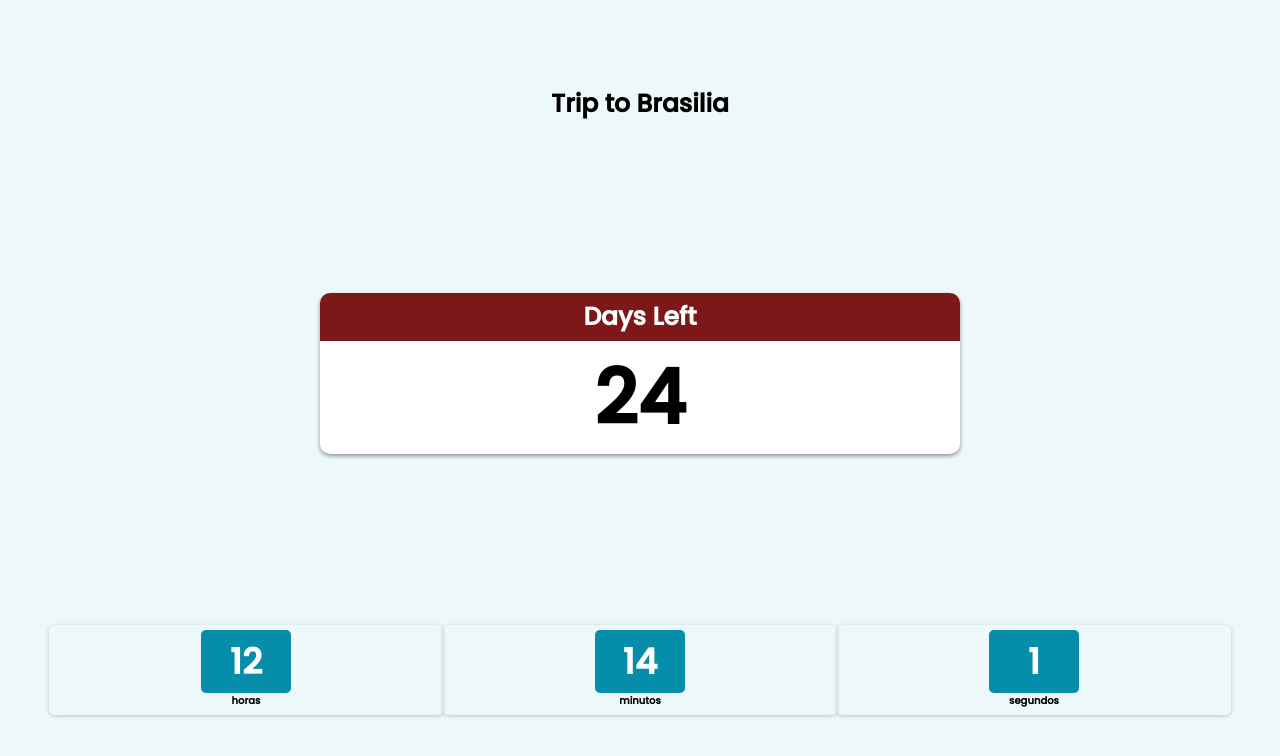
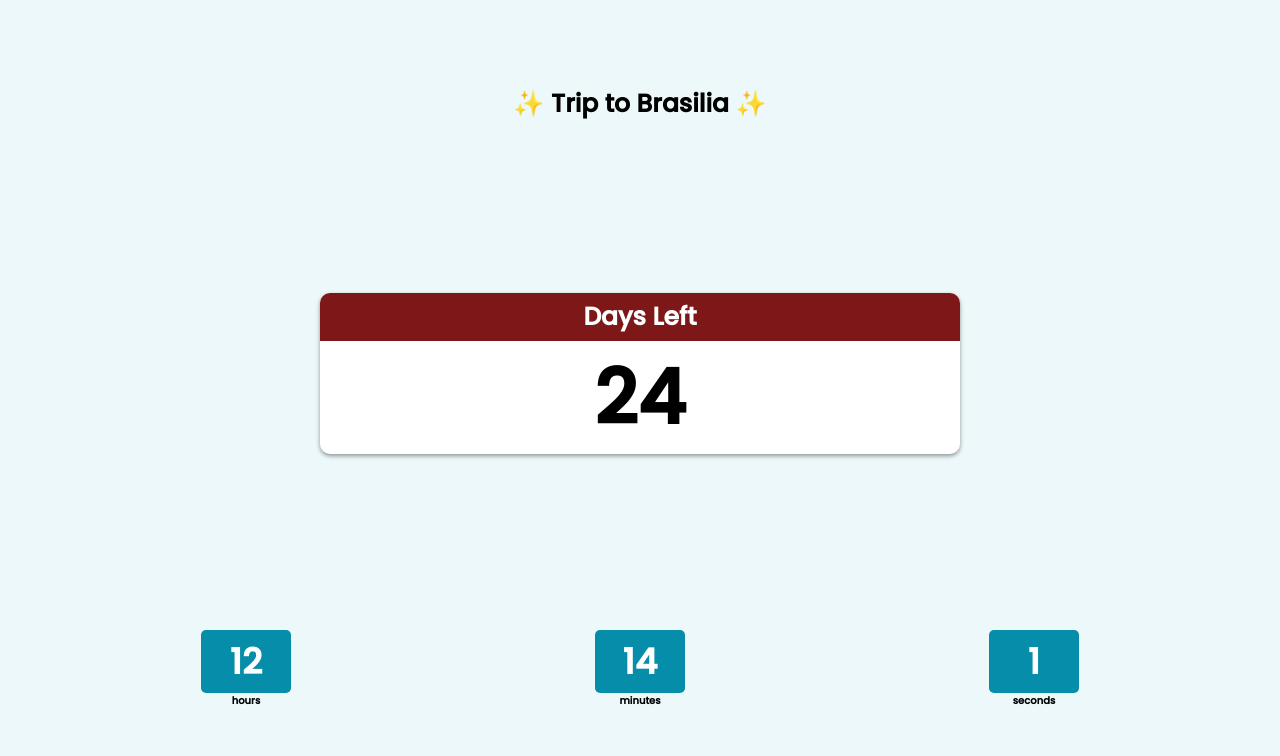
Before and after one commit to oArthur/countdown, a React (Create React App) app: page / in a window 1280 px wide. Shown: the top 756 px of the page. Built offline with nearby package versions, Linux system fonts and the light colour scheme.

Commit message:
correcoes css

```diff
--- a/src/App.js
+++ b/src/App.js
@@ -7,11 +7,11 @@ function App() {
   const [day,hour,minute,second] = useCountdown("Jul 28, 2023 08:30:00");
   return (
     <div id='principal'>
-      <h2>Trip to Brasilia </h2>
+      <h2>&#10024; Trip to Brasilia &#10024;</h2>
       <ContainerDaysLeft dias={day} />
-      <Counter title="horas" number={hour}/>
-      <Counter title="minutos" number={minute}/>
-      <Counter title="segundos" number={second}/>
+      <Counter title="hours" number={hour}/>
+      <Counter title="minutes" number={minute}/>
+      <Counter title="seconds" number={second}/>
 
     </div>
   );
--- a/src/styles/components/counter.scss
+++ b/src/styles/components/counter.scss
@@ -3,7 +3,6 @@
   min-width: 30%;
   height: 10%;
   text-align: center;
-  box-shadow: 0 1px 4px rgba(0, 0, 0, 0.2);
   padding: 5px;
   display: flex;
   flex-direction: column;
```
